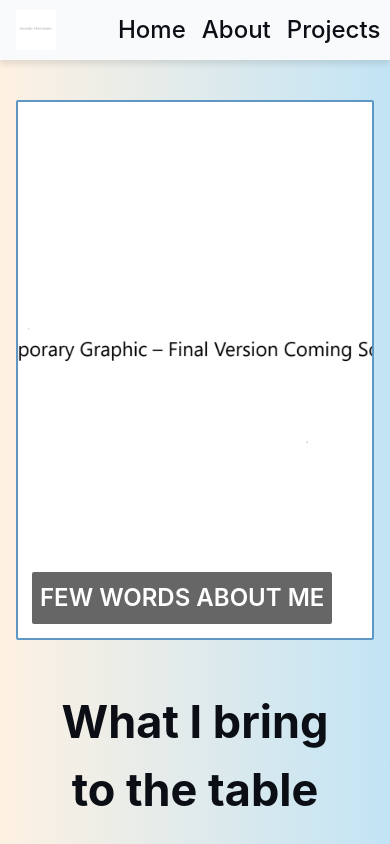
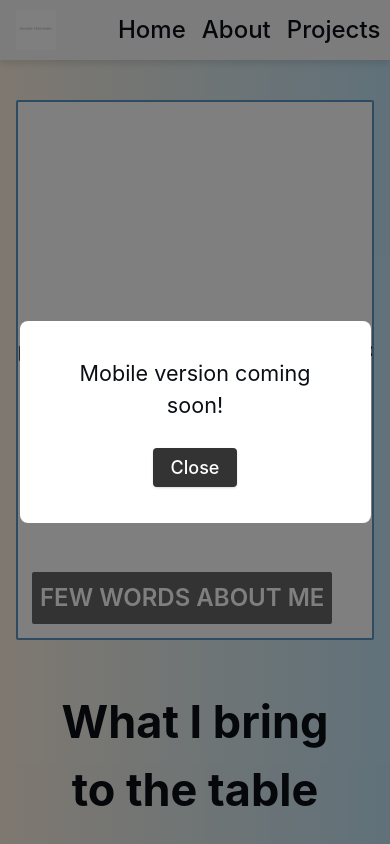
Before and after one commit to BigGafLeo/portfolio, a React (Vite) app: page /aboutme in a window 390 px wide. Built offline with nearby package versions, Linux system fonts and the light colour scheme.

Commit message:
Added mobile version popup

```diff
--- /dev/null
+++ b/src/components/general/MobileNotification.tsx
@@ -0,0 +1,80 @@
+// MobileNotification.tsx
+import React, { useState } from 'react';
+import styled from 'styled-components';
+
+/**
+ * Komponent wyświetla modal z powiadomieniem
+ * tylko na ekranach o szerokości <= 768px.
+ */
+const MobileNotification: React.FC = () => {
+  const [isOpen, setIsOpen] = useState(true);
+
+  // Jeśli modal jest zamknięty, zwracamy null (nic nie renderujemy)
+  if (!isOpen) {
+    return null;
+  }
+
+  return (
+    <Wrapper>
+      <Modal>
+        <Message>Mobile version coming soon!</Message>
+        <CloseButton onClick={() => setIsOpen(false)}>Close</CloseButton>
+      </Modal>
+    </Wrapper>
+  );
+};
+
+export default MobileNotification;
+
+/* ---------------- STYLOWANIE ---------------- */
+
+/** Nakładka – ciemne, półprzezroczyste tło na całej stronie */
+const Wrapper = styled.div`
+  position: fixed; /* zawsze w tym samym miejscu */
+  top: 0;
+  left: 0;
+  width: 100vw;
+  height: 100vh;
+
+  /* półprzezroczyste tło */
+  background-color: rgba(0, 0, 0, 0.5);
+
+  /* wyśrodkowanie zawartości w pionie i poziomie */
+  display: none; /* domyślnie ukrywamy dla szerokich ekranów */
+
+  @media (max-width: ${({ theme }) => theme.breakpoints.sm}px) {
+    display: flex;
+    justify-content: center;
+    align-items: center;
+  }
+
+  z-index: 9999; /* ponad innymi elementami */
+`;
+
+const Modal = styled.div`
+  background-color: #fff;
+  width: 90%; /* szerokość okienka – 90% ekranu */
+  max-width: 400px; /* max. szerokość na telefonach/tabletach */
+  border-radius: 8px;
+  padding: 2rem;
+  text-align: center; /* wyśrodkowanie tekstu */
+`;
+
+const Message = styled.p`
+  font-size: 1.2rem;
+  margin-bottom: 1.5rem;
+`;
+
+const CloseButton = styled.button`
+  padding: 0.5rem 1rem;
+  font-size: 1rem;
+  background-color: #333;
+  color: #fff;
+  border: none;
+  border-radius: 4px;
+  cursor: pointer;
+
+  &:hover {
+    background-color: #555;
+  }
+`;
--- a/src/main.tsx
+++ b/src/main.tsx
@@ -7,6 +7,7 @@ import AppRouter from './router';
 import { Analytics } from '@vercel/analytics/react';
 import { SpeedInsights } from '@vercel/speed-insights/react';
 import GlobalStyle from './styles/GlobalStyles';
+import MobileNotification from './components/general/MobileNotification';
 
 const queryClient = new QueryClient();
 
@@ -17,6 +18,11 @@ ReactDOM.createRoot(document.getElementById('root')!).render(
         <Analytics />
         <SpeedInsights />
         <GlobalStyle />
+
+        {/* Powiadomienie, które ma być na każdej podstronie */}
+        <MobileNotification />
+
+        {/* Router z resztą aplikacji */}
         <AppRouter />
       </ThemeProvider>
     </QueryClientProvider>
```
